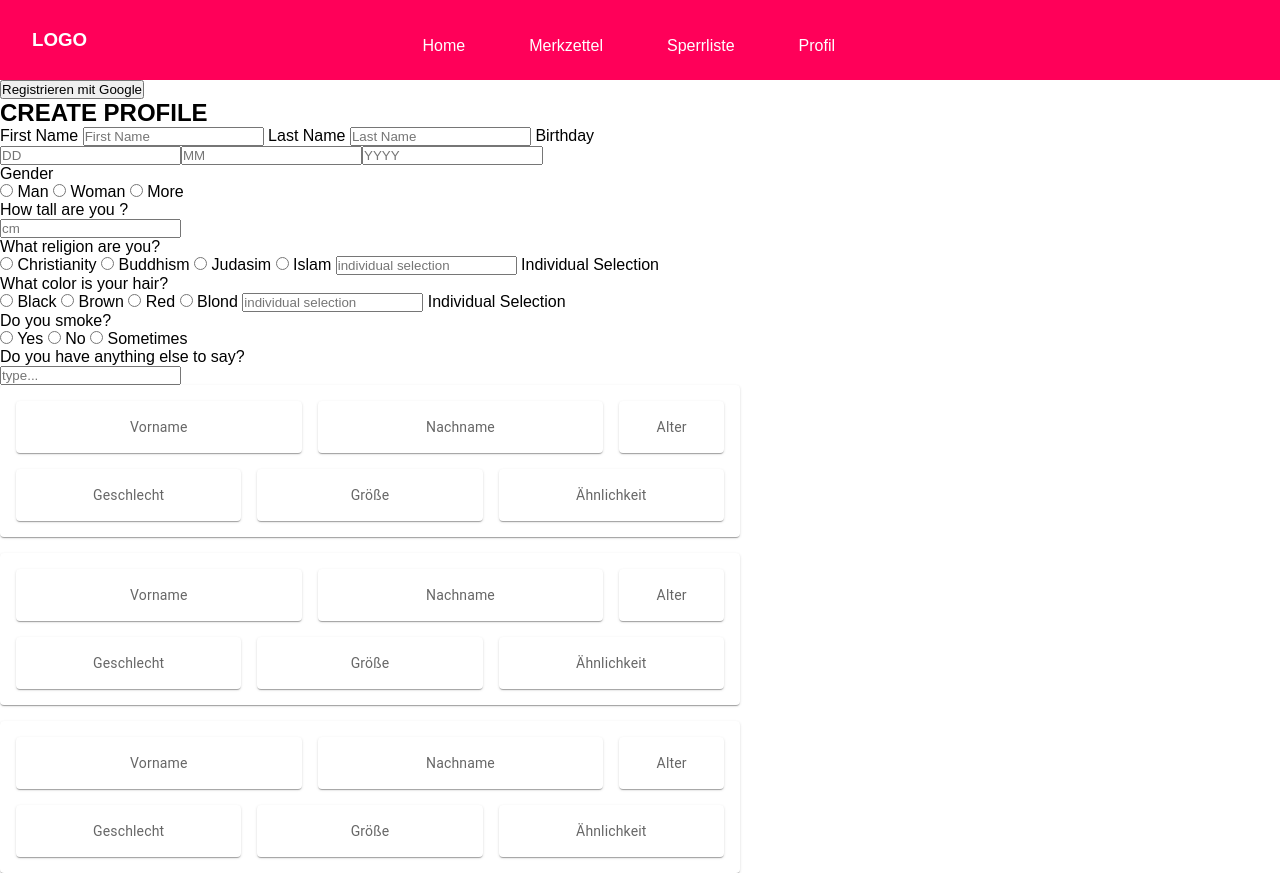
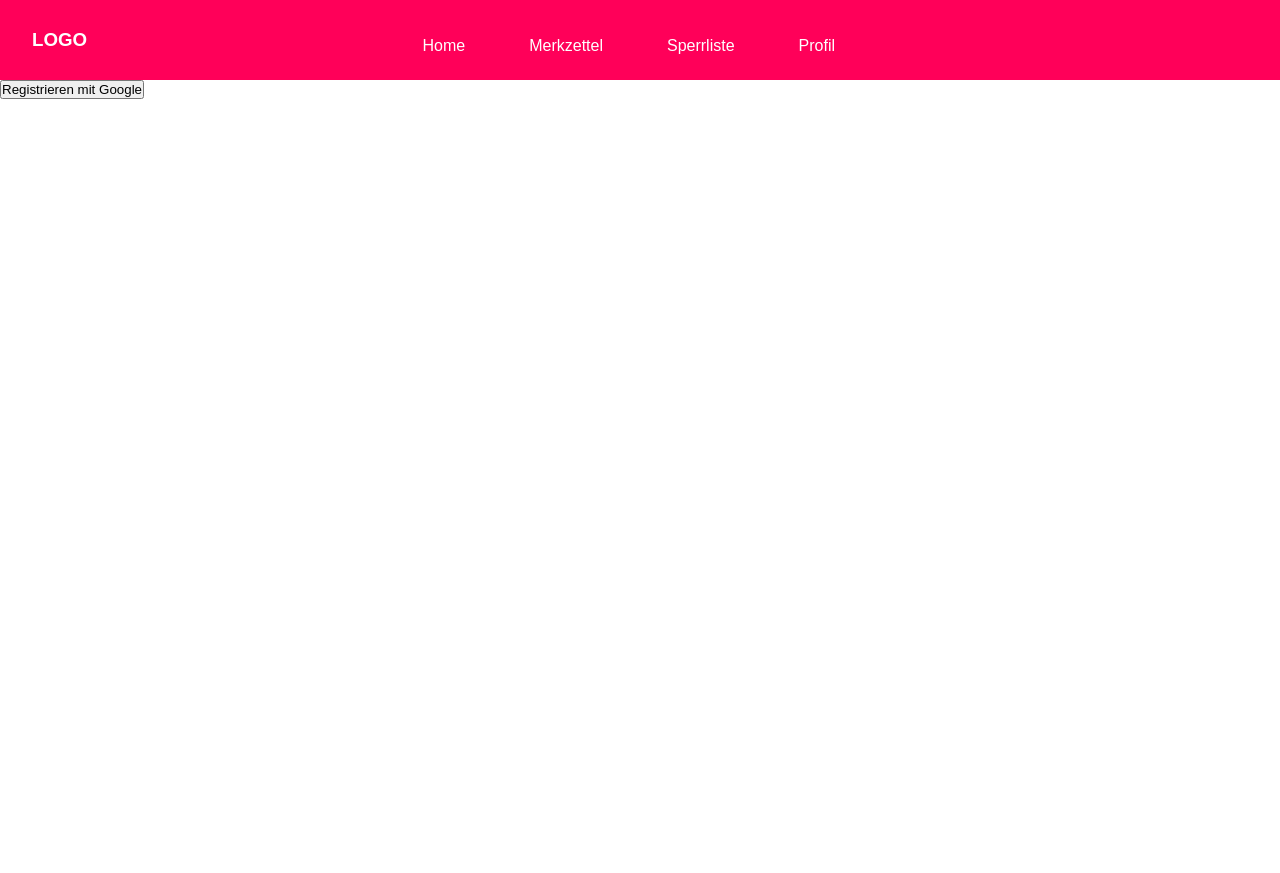
Before and after one commit to PatrickMayerHdM/Software-Praktikum-Gruppe01, a React (Create React App) app in the folder frontend/: page / in a window 1280 px wide. After the commit the page ends 800 px from the top, so only its background shows below. Built offline with nearby package versions, Linux system fonts and the light colour scheme.

Commit message:
Aktueller Stand der Datein (alter Pages Ordner gelöscht)

```diff
--- a/frontend/package.json
+++ b/frontend/package.json
@@ -13,6 +13,7 @@
     "prop-types": "^15.8.1",
     "react": "^18.2.0",
     "react-dom": "^18.2.0",
+    "react-icons": "^4.8.0",
     "react-router-dom": "^6.10.0",
     "react-scripts": "5.0.1",
     "web-vitals": "^2.1.4"
--- a/frontend/src/App.js
+++ b/frontend/src/App.js
@@ -1,10 +1,8 @@
 import Item from "./theme";
 import Box from "@mui/material/Box";
 import Grid from "@mui/material/Grid";
-import Profilebox from "./components/Profilebox";
 import OnBoarding from "./pages/OnBoarding";
 import LogIn from "./pages/LogIn";
-import TestProfileList from "./components/TestProfileList";
 import Navbar from "./components/header/Navbar";
 function App() {
   return (
@@ -12,8 +10,7 @@ function App() {
     <div className="App">
         <Navbar/>
      <LogIn/>
-        <OnBoarding/>
-        <TestProfileList/>
+
 
     </div>
   );
--- a/frontend/src/pages/OnBoarding.js
+++ b/frontend/src/pages/OnBoarding.js
@@ -247,7 +247,7 @@ function OnBoarding() {
                     value={""}
                     onChange={handleChange}
                 />
-                </div>
+                    </div>
 
             </section>
 
```
Also changed, not shown: 1 other file (tests, documents, lock files or other folders).
